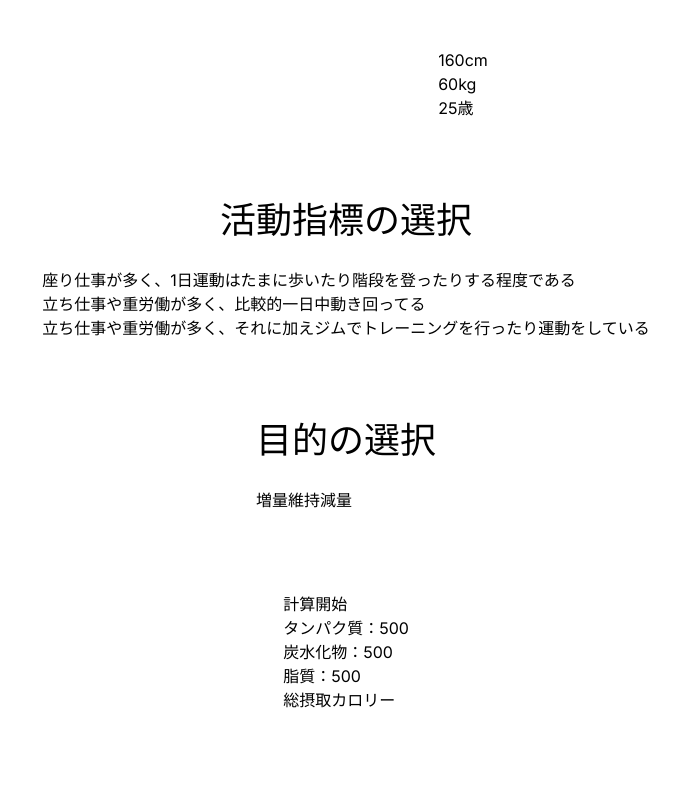
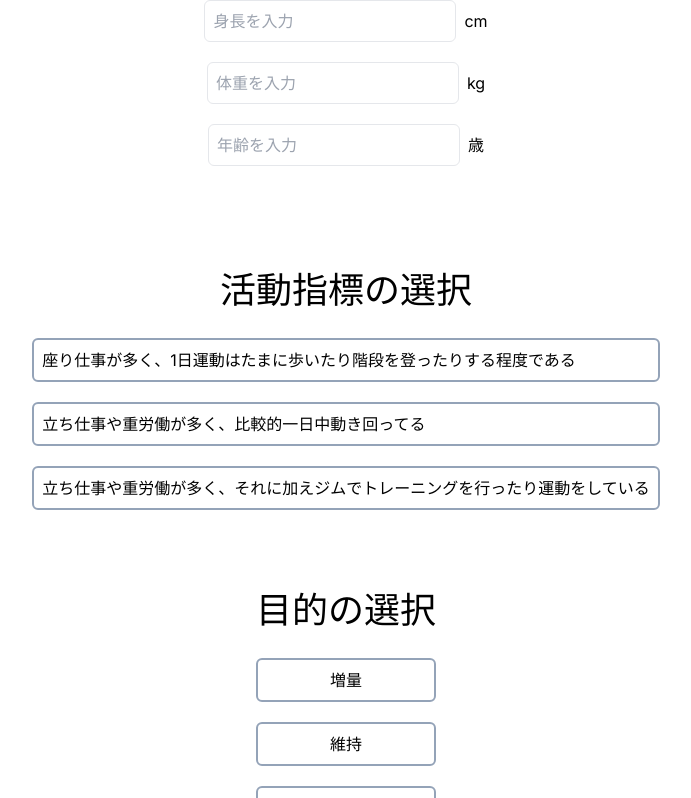
Before and after one commit to Hono127/macro, a Next.js app: page / in a window 1280 px wide. Shown: the part 220-1018 px from the top of the page, without its empty margins (294-985 px from the left). Built offline with nearby package versions, Linux system fonts and the light colour scheme.

Commit message:
uiを雑に組み立て

```diff
--- a/src/app/components/organisms/Activity.tsx
+++ b/src/app/components/organisms/Activity.tsx
@@ -4,20 +4,37 @@ const Activity = () => {
   return (
     <section className="activity mb-20">
       <h2 className="text-center text-4xl mb-7">活動指標の選択</h2>
-      <label>
-        <input type="checkbox" className="hidden" />
+      <div>
+        <ul className="flex flex-col items-center justify-center gap-5">
+          <li className="w-full">
+            <input id="static" type="checkbox" className="hidden peer" />
+            <label
+              className="border-collapse border-slate-400 border-2 block peer-checked:bg-sky-500 h-11 p-2 rounded-md"
+              htmlFor="static"
+            >
               座り仕事が多く、1日運動はたまに歩いたり階段を登ったりする程度である
             </label>
-      <br />
-      <label>
-        <input type="checkbox" className="hidden" />
+          </li>
+          <li className="w-full">
+            <input id="normal" type="checkbox" className="hidden peer" />
+            <label
+              className="border-collapse border-slate-400 border-2 block peer-checked:bg-sky-500 h-11 p-2 rounded-md"
+              htmlFor="normal"
+            >
               立ち仕事や重労働が多く、比較的一日中動き回ってる
             </label>
-      <br />
-      <label>
-        <input type="checkbox" className="hidden" />
+          </li>
+          <li className="w-full">
+            <input id="active" type="checkbox" className="hidden peer" />
+            <label
+              className="border-collapse border-slate-400 border-2 block peer-checked:bg-sky-500 h-11 p-2 rounded-md"
+              htmlFor="active"
+            >
               立ち仕事や重労働が多く、それに加えジムでトレーニングを行ったり運動をしている
             </label>
+          </li>
+        </ul>
+      </div>
     </section>
   );
 };
--- a/src/app/components/organisms/Gender.tsx
+++ b/src/app/components/organisms/Gender.tsx
@@ -9,24 +9,26 @@ const Gender: FC<Props> = (props) => {
   const { onClick } = props;
   const [changeColor, setChangeColor] = useState(false);
 
-  // const eventClick = () => {
-  //   alert("クリック");
-  // };
-
   return (
-    <section className="gender mb-20">
+    <section className="gender mb-20 text-center">
       <h2 className="text-4xl mb-7">性別</h2>
+      <div className="flex justify-center gap-5 text-center">
+        <div>
           <label
             className="border border-solid p-2 hover:bg-sky-400"
             onClick={onClick}
           >
-        <input type="checkbox" className="hidden" />
+            <input type="checkbox" className="hidden rounded-md" />
             男性
           </label>
+        </div>
+        <div>
           <label className="border border-solid p-2 ml-1 hover:bg-pink-400">
-        <input type="checkbox" className="hidden" />
+            <input type="checkbox" className="hidden rounded-md" />
             女性
           </label>
+        </div>
+      </div>
     </section>
   );
 };
--- a/src/app/components/organisms/PersonalData.tsx
+++ b/src/app/components/organisms/PersonalData.tsx
@@ -3,14 +3,35 @@ import React from "react";
 const PersonalData = () => {
   return (
     <section className="personalData mb-20">
-      <input type="text" />
-      160cm
-      <br />
-      <input type="text" />
-      60kg
-      <br />
-      <input type="text" />
-      25歳
+      <div>
+        <ul className="flex flex-col gap-5 items-center justify-center">
+          <li>
+            <input
+              type="text"
+              placeholder="身長を入力"
+              className="border p-2 mr-2 rounded-md"
+            />
+            <span>cm</span>
+          </li>
+          <li>
+            <input
+              type="text"
+              placeholder="体重を入力"
+              className="border p-2 mr-2 rounded-md"
+            />
+            <span>kg</span>
+          </li>
+          <li>
+            <input
+              type="text"
+              placeholder="年齢を入力"
+              className="border p-2 mr-2 rounded-md"
+            />
+            <span>歳</span>
+          </li>
+        </ul>
+      </div>
+
       <br />
     </section>
   );
--- a/src/app/components/organisms/Purpose.tsx
+++ b/src/app/components/organisms/Purpose.tsx
@@ -4,18 +4,38 @@ const Purpose = () => {
   return (
     <section className="purpose mb-20">
       <h2 className="text-4xl mb-7">目的の選択</h2>
-      <label>
-        <input type="checkbox" className="hidden" />
+
+      <div>
+        <ul className="flex flex-col items-center justify-center gap-5">
+          <li className="w-full">
+            <input id="fat" type="checkbox" className="hidden peer" />
+            <label
+              className="border-collapse border-slate-400 border-2 block peer-checked:bg-red-500 p-2 text-center rounded-md"
+              htmlFor="fat"
+            >
               増量
             </label>
-      <label>
-        <input type="checkbox" className="hidden" />
+          </li>
+          <li className="w-full">
+            <input id="keep" type="checkbox" className="hidden peer" />
+            <label
+              className="border-collapse border-slate-400 border-2 block peer-checked:bg-yellow-500 p-2 text-center rounded-md"
+              htmlFor="keep"
+            >
               維持
             </label>
-      <label>
-        <input type="checkbox" className="hidden" />
+          </li>
+          <li className="w-full">
+            <input id="slim" type="checkbox" className="hidden peer" />
+            <label
+              className="border-collapse border-slate-400 border-2 block peer-checked:bg-blue-500 p-2 text-center rounded-md"
+              htmlFor="slim"
+            >
               減量
             </label>
+          </li>
+        </ul>
+      </div>
     </section>
   );
 };
--- a/src/app/components/organisms/Result.tsx
+++ b/src/app/components/organisms/Result.tsx
@@ -3,12 +3,14 @@ import React from "react";
 const Result = () => {
   return (
     <section className="result mb-20">
-      <button>計算開始</button>
+      <button className="w-full p-3 bg-sky-400 rounded-md mb-11">
+        計算開始
+      </button>
       <div>
-        <ul>
-          <li>タンパク質：500</li>
-          <li>炭水化物：500</li>
-          <li>脂質：500</li>
+        <ul className="flex flex-col justify-center items-start w-full gap-8 mb-20">
+          <li className="border-2 w-64">タンパク質：500</li>
+          <li className="border-2 w-64">炭水化物：500</li>
+          <li className="border-2 w-64">脂質：500</li>
         </ul>
         <p>総摂取カロリー</p>
       </div>
--- a/src/app/page.tsx
+++ b/src/app/page.tsx
@@ -12,7 +12,7 @@ export default function Home() {
     alert("クリック");
   };
   return (
-    <main className="min-h-screen p-24 flex flex-col items-center">
+    <main className="min-h-screen p-12 flex flex-col items-center">
       <Gender onClick={eventClick} />
       <PersonalData />
       <Activity />
```
Lines whose indentation alone changed are shown as unchanged.
